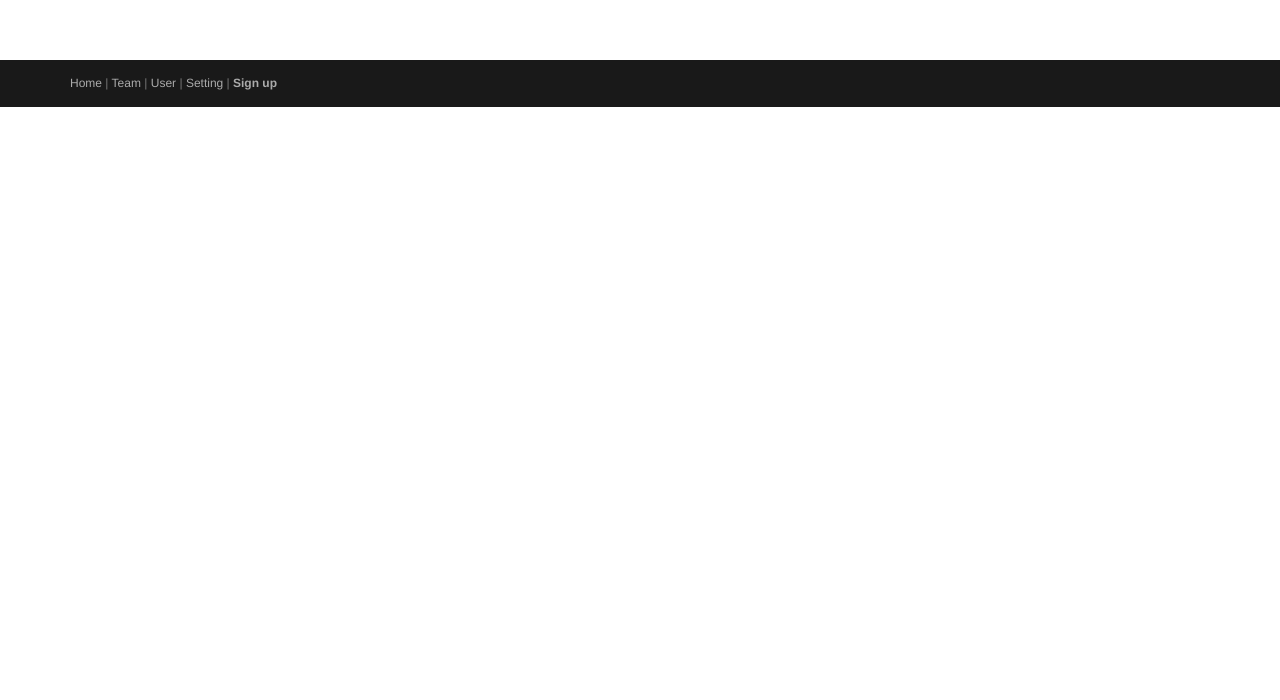
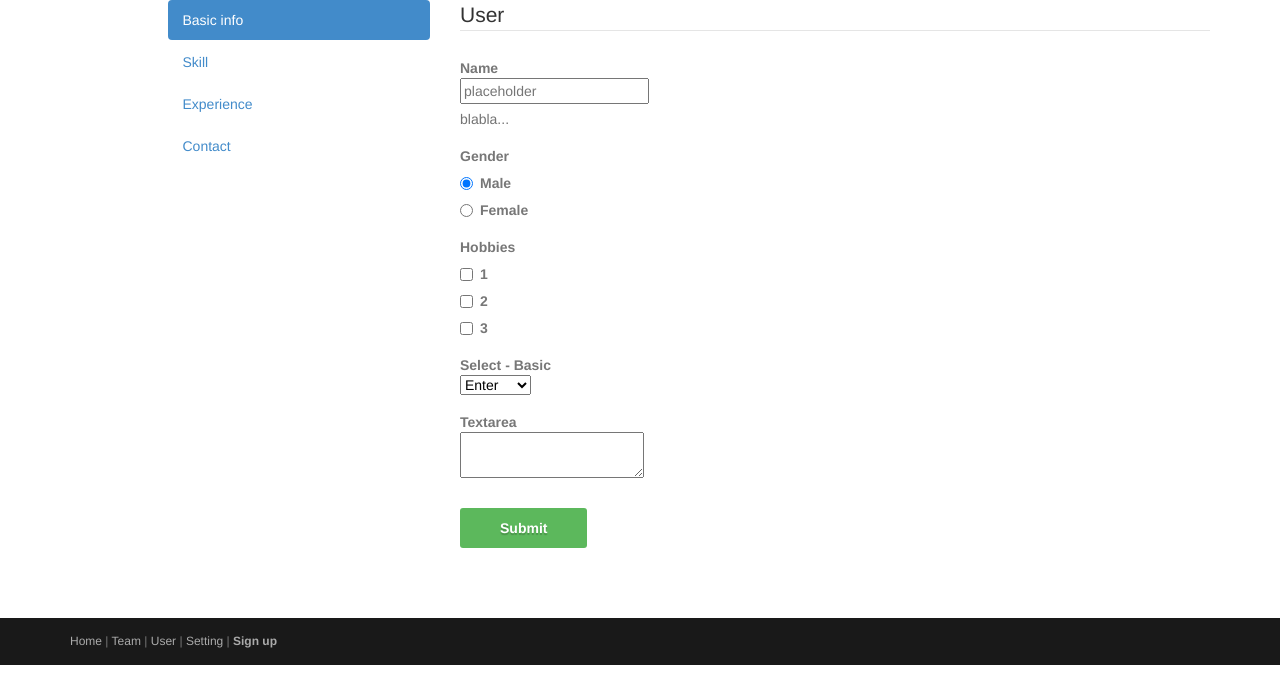
Before and after one commit to HermanZzz/IdeaLink, a Django app: page /accounts/setting in a window 1280 px wide. Shown: the part 100-800 px from the top of the page. Run offline with Django 3.2, Linux system fonts and the light colour scheme; some libraries are stand-ins or nearby versions.

Commit message:
Update Settings

```diff
--- a/ILink/accounts/templates/accounts/setting.html
+++ b/ILink/accounts/templates/accounts/setting.html
@@ -2,6 +2,102 @@
 
 {% block content %}
 
-<div class="container"></div>
+<div class="container">
+	<div class="row">
+		<div class="span2 col-md-3 col-md-offset-1">
+			<ul class="nav nav-pills nav-stacked">
+				<li class="active"><a href="#">Basic info</a></li>
+				<li><a href="#">Skill</a></li>
+				<li><a href="#">Experience</a></li>
+				<li><a href="#">Contact</a></li>
+			</ul>
+		</div>
+		<div class="col-md-8 ">
+			<form class="form-horizontal">
+			    <fieldset>
+			      <div id="legend" class="">
+			        <legend class="">User</legend>
+			      </div>
+    			<div class="control-group">
+		          <!-- Text input-->
+		          <label class="control-label" for="input01">Name</label>
+		          <div class="controls">
+		            <input type="text" placeholder="placeholder" class="input-xlarge">
+		            <p class="help-block">blabla...</p>
+		          </div>
+		        </div>
+
+    			<div class="control-group">
+       			   <label class="control-label">Gender</label>
+         		  <div class="controls">
+					 <!-- Multiple Radios -->
+	          		  <label class="radio">
+	             		 <input type="radio" value="Option one" name="group" checked="checked">Male
+	            	  </label>
+	           		  <label class="radio">
+	              		<input type="radio" value="Option two" name="group">Female
+	           		  </label>
+	           		  <p class="help-block"></p>
+          		  </div>
+
+          		</div>
+
+          		<div class="control-group">
+         		 	<label class="control-label">Hobbies</label>
+         		 	 <!-- Multiple Checkboxes -->
+		          	<div class="controls">
+			            <label class="checkbox inline">
+			              <input type="checkbox" value="1"> 1
+			            </label>
+			            <label class="checkbox inline">
+			              <input type="checkbox" value="2"> 2
+			            </label>
+			            <label class="checkbox inline">
+			              <input type="checkbox" value="3"> 3
+			            </label>
+			            <p class="help-block"></p>
+		         	</div>
+		         </div>
+
+		         <div class="control-group">
+			          <!-- Select Basic -->
+			          <label class="control-label">Select - Basic</label>
+			          <div class="controls">
+			            <select class="input-xlarge">
+			              <option>Enter</option>
+			              <option>Your</option>
+			              <option>Options</option>
+			              <option>Here!</option>
+			            </select>
+			            <p class="help-block"></p>
+			          </div>
+			      </div>
+
+    			 <div class="control-group">
+		          <!-- Textarea -->
+		          <label class="control-label">Textarea</label>
+		          <div class="controls">
+		            <div class="textarea">
+		                  <textarea type="" class=""> </textarea>
+		            </div>
+		            <p class="help-block"></p>
+		          </div>
+		        </div>
+
+			     <div class="control-group">
+			          <label class="control-label"> </label>
+			          <!-- Button -->
+			          <div class="controls">
+			            <button class="btn btn-success">Submit</button>
+			          </div>
+			          <p class="help-block"></p>
+			     </div>
+			 </fieldset>
+			 </form>
+
+
+		</div>
+	</div>
+</div>
 
 {% endblock %}
--- a/ILink/accounts/templates/home.html
+++ b/ILink/accounts/templates/home.html
@@ -70,6 +70,8 @@
 		</p>
 	</div>
 	<!-- /Intro-->
+	{% load static %}
+  	<script src="{% static "js/home/home.js" %}" ></script>
 	{% endblock %}
 	<footer id="footer" class="top-space">
 		<div class="footer2">
@@ -106,8 +108,6 @@
 	{% load static %}
   	<script src="{% static "js/bootstrap.min.js" %}" ></script>
 
-	{% load static %}
-  	<script src="{% static "js/home/home.js" %}" ></script>
   	{% load static %}
   	<script src="{% static "js/bg/TweenLite.min.js" %}"></script>
   	{% load static %}
```
